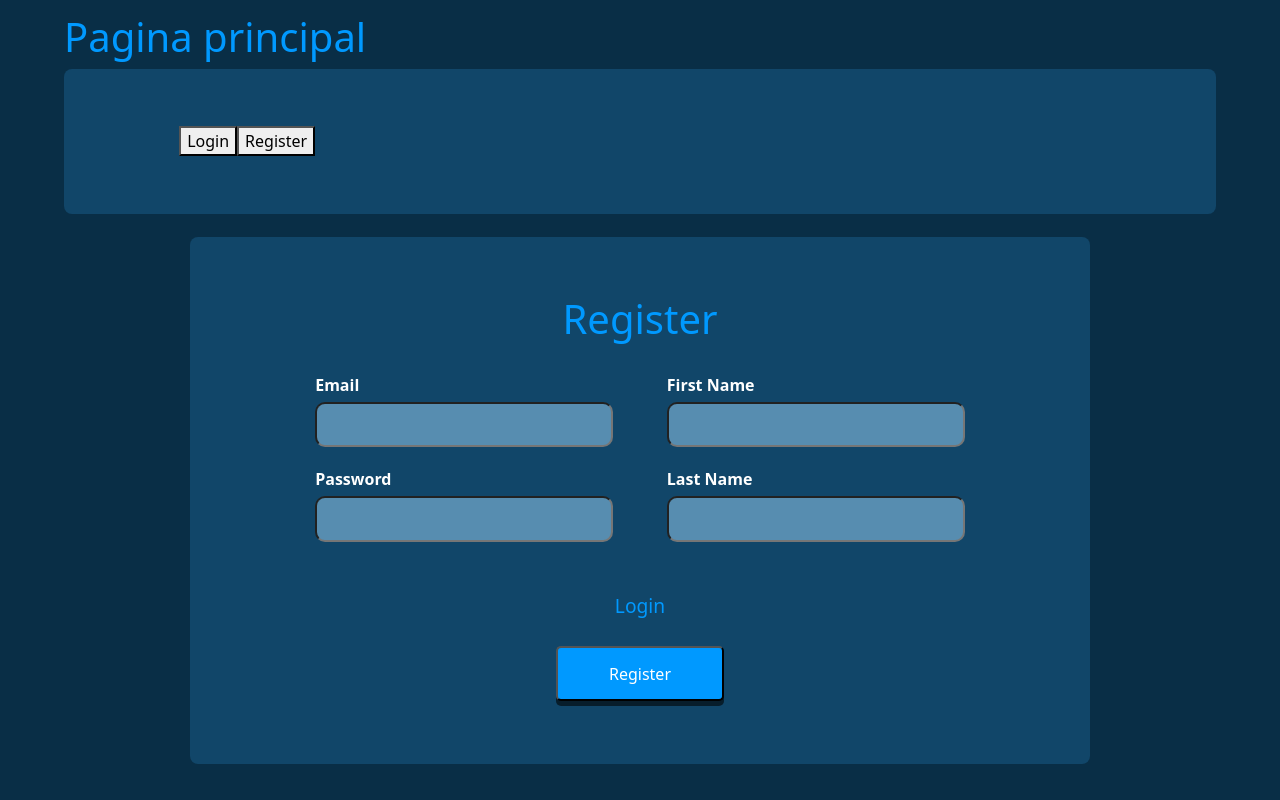
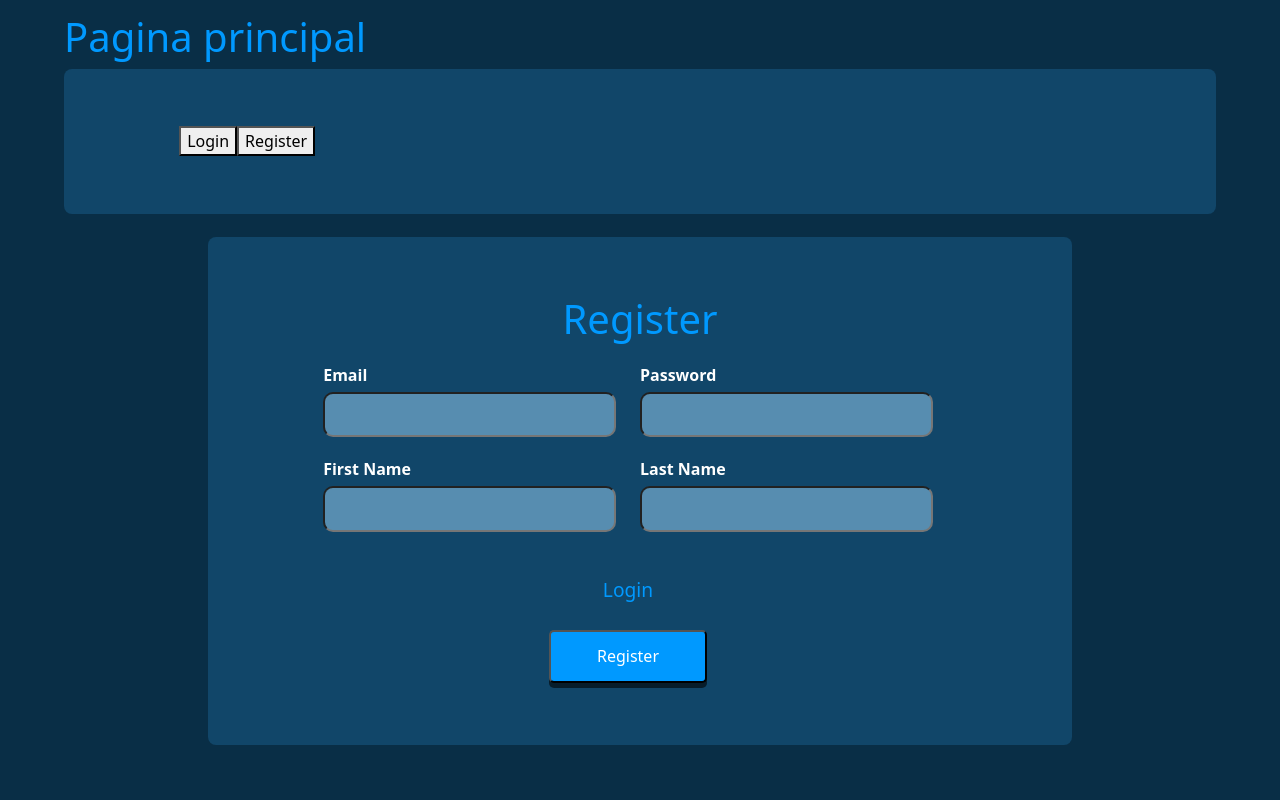
Before and after one commit to drecioa/angular-Finantra-bachata, an Angular app in the folder Finantra/: page /auth/register in a window 1280 px wide. Built offline with nearby package versions, Linux system fonts and the light colour scheme.

Commit message:
adaptar register a bootstrap

```diff
--- a/Finantra/src/components/register/register.component.css
+++ b/Finantra/src/components/register/register.component.css
@@ -1,7 +1,7 @@
 section {
   margin: 2% 5%;
   max-width: 900px;
-  width: max-content;
+  width: 75%;
   justify-content: space-between;
 }
 
@@ -44,14 +44,6 @@ button:disabled {
   background-color: #ccc;
 }
 
-
-
-.content{
-  width: 50em;
-  flex: 1;
-  padding: 10px;
-}
-
 .form-group {
   margin-bottom: 15px;
 }
--- a/Finantra/src/components/register/register.component.html
+++ b/Finantra/src/components/register/register.component.html
@@ -1,38 +1,37 @@
-<section class="register-container disFlex flexColsNoWrap selfAlign">
-    <h1>Register</h1>
-    <ng-container *ngIf="registerStatus" class="error">
+<section class="register-container d-flex flexColsNoWrap selfAlign">
+    <div class="row">
+        <h1 class="col-12">Register</h1>
+        <ng-container *ngIf="registerStatus" class="error col-12">
             <p>{{ registerStatus }}</p>
         </ng-container>
-    <form [formGroup]="registerForm" (ngSubmit)="submitRegister()" method="post" class="disFlex flexRowsWrap gap20">
-        <article class="disFlex flexRowsWrap">
-            <div class="content">
-                <div class="form-group">
+    </div>
+
+    <form [formGroup]="registerForm" (ngSubmit)="submitRegister()" method="post" class="d-flex gap-4 row">
+        <article class="d-flex row">
+            <div class="form-group col-md-6 col-12">
                 <label for="email">Email</label>
                 <input type="email" id="email" formControlName="email" required>
             </div>
 
-                <div class="form-group">
+            <div class="form-group col-md-6 col-12">
                 <label for="password">Password</label>
                 <input type="password" id="password"  formControlName="password" required>
             </div>
-            </div>
 
-            <div class="content">
-                <div class="form-group">
+            <div class="form-group col-md-6 col-12">
                 <label for="firstName">First Name</label>
                 <input type="text" id="firstName" formControlName="firstName" required>
             </div>
 
-                <div class="form-group">
+            <div class="form-group col-md-6 col-12">
                 <label for="lastName">Last Name</label>
                 <input type="text" id="lastName" formControlName="lastName" required>
             </div>
-            </div>
         </article>
 
-        <article class="disFlex flexColsNoWrap">
-            <a routerLink="../login" class="selfAlign"><p>Login</p></a>
-            <button type="submit">Register</button>
+        <article class="disFlex flexColsNoWrap row">
+            <a routerLink="../login" class="selfAlign col-12"><p>Login</p></a>
+            <button type="submit" class="col-12">Register</button>
         </article>
 
     </form>
```
Lines whose indentation alone changed are shown as unchanged.
